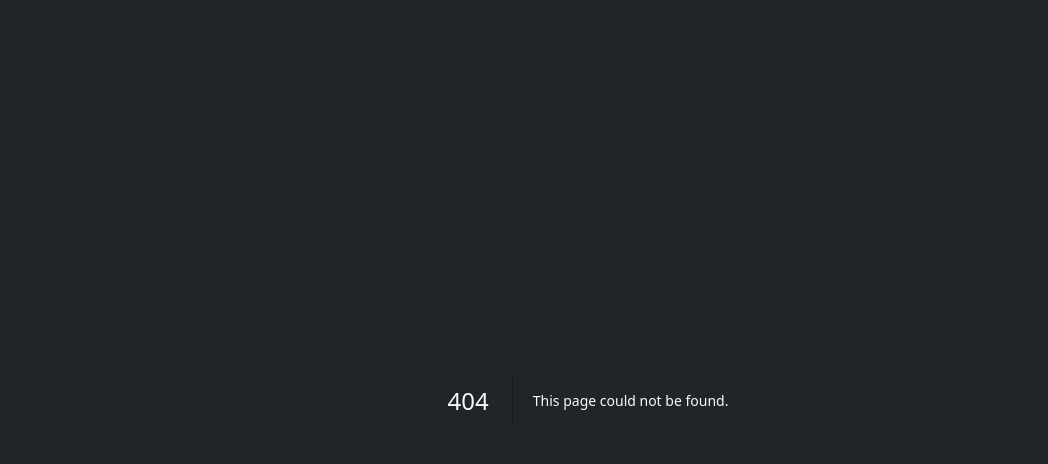
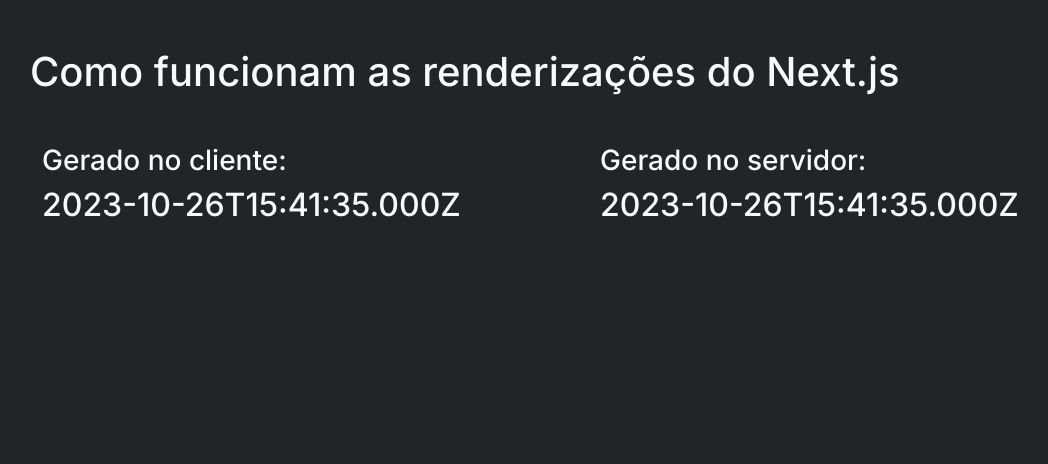
Before and after one commit to thiagovt-dev/first-next-project, a Next.js app: page /dynamic in a window 1280 px wide. Before the commit this address had no page. Shown: the top 464 px of the page, without its empty margins (52-1100 px from the left). Built offline with nearby package versions, Linux system fonts and the light colour scheme; no server answers.

Commit message:
add dynamic page

```diff
--- /dev/null
+++ b/src/app/dynamic/page.tsx
@@ -0,0 +1,15 @@
+
+import ClientSideRender from "@/components/ClientSideRender";
+import ServerSideRender from "@/components/ServerSideRender";
+
+export default function Dynamic() {
+  return (
+    <main className="container">
+      <h1 className="my-5">Como funcionam as renderizações do Next.js</h1>
+
+      <ClientSideRender>
+        <ServerSideRender />
+      </ClientSideRender>
+    </main>
+  );
+}
```
